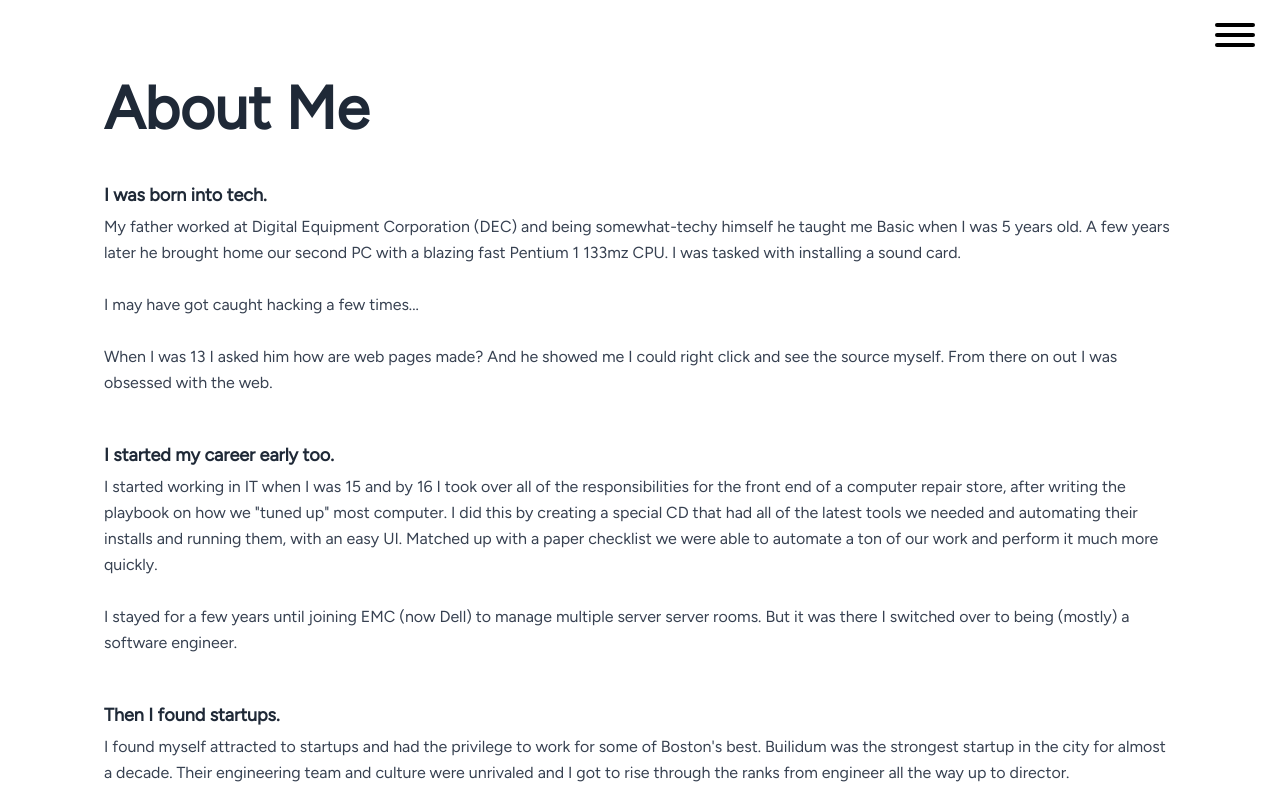
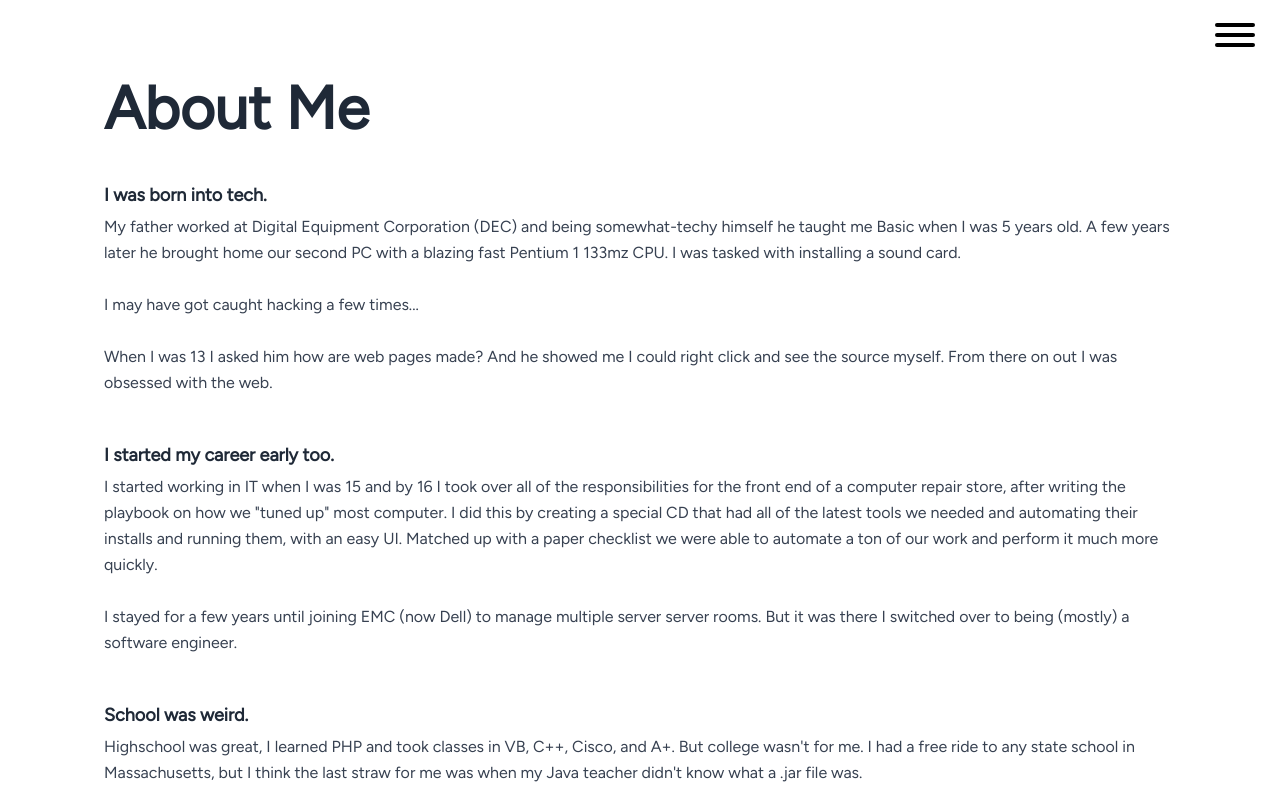
Before and after one commit to Doelfke/DavidOelfke, a Next.js app: page /about-me in a window 1280 px wide. Shown: the top 800 px of the page. Built offline with nearby package versions, Linux system fonts and the light colour scheme.

Commit message:
some tweaks

```diff
--- a/src/pages/about-me.tsx
+++ b/src/pages/about-me.tsx
@@ -143,6 +143,14 @@ export default function AboutMePage() {
         being (mostly) a software engineer.
       </div>
 
+      <div className={styles.sectionTitle}>School was weird.</div>
+      <div className={styles.sectionBody}>
+        Highschool was great, I learned PHP and took classes in VB, C++, Cisco,
+        and A+. But college wasn't for me. I had a free ride to any state school
+        in Massachusetts, but I think the last straw for me was when my Java
+        teacher didn't know what a .jar file was.
+      </div>
+
       <div className={styles.sectionTitle}>Then I found startups.</div>
       <div className={styles.sectionBody}>
         I found myself attracted to startups and had the privilege to work for
@@ -170,7 +178,10 @@ export default function AboutMePage() {
         weeks. I also was lucky enough to go through Y Combinator (YC).
         <br />
         <br />
-        It's been a fun journey, but there's still a lot more to do!
+        It's been a fun journey. I've got work and learn in a ton of industries
+        from property tech, agricultural tech, meal delivery, exercise
+        equipment, cloud, risk, payroll, accounting... you get the point. But
+        there's still a lot more to do!
       </div>
 
       <div className={styles.sectionTitle} id="technologies">
--- a/src/pages/index.module.scss
+++ b/src/pages/index.module.scss
@@ -21,6 +21,7 @@
     span {
         display: inline-block;
     }
+
 
     font-size: 28px;
     font-weight: 600;
--- a/src/pages/index.tsx
+++ b/src/pages/index.tsx
@@ -34,7 +34,7 @@ export default function Home() {
         <ul className={styles.techStackList}>
           <li>TypeScript</li>
           <li>React</li>
-          <li>Custom UI</li>
+          <li>A Custom UI</li>
           <li>Node.js</li>
           <li>NestJS</li>
           <li>TypeORM</li>
```
